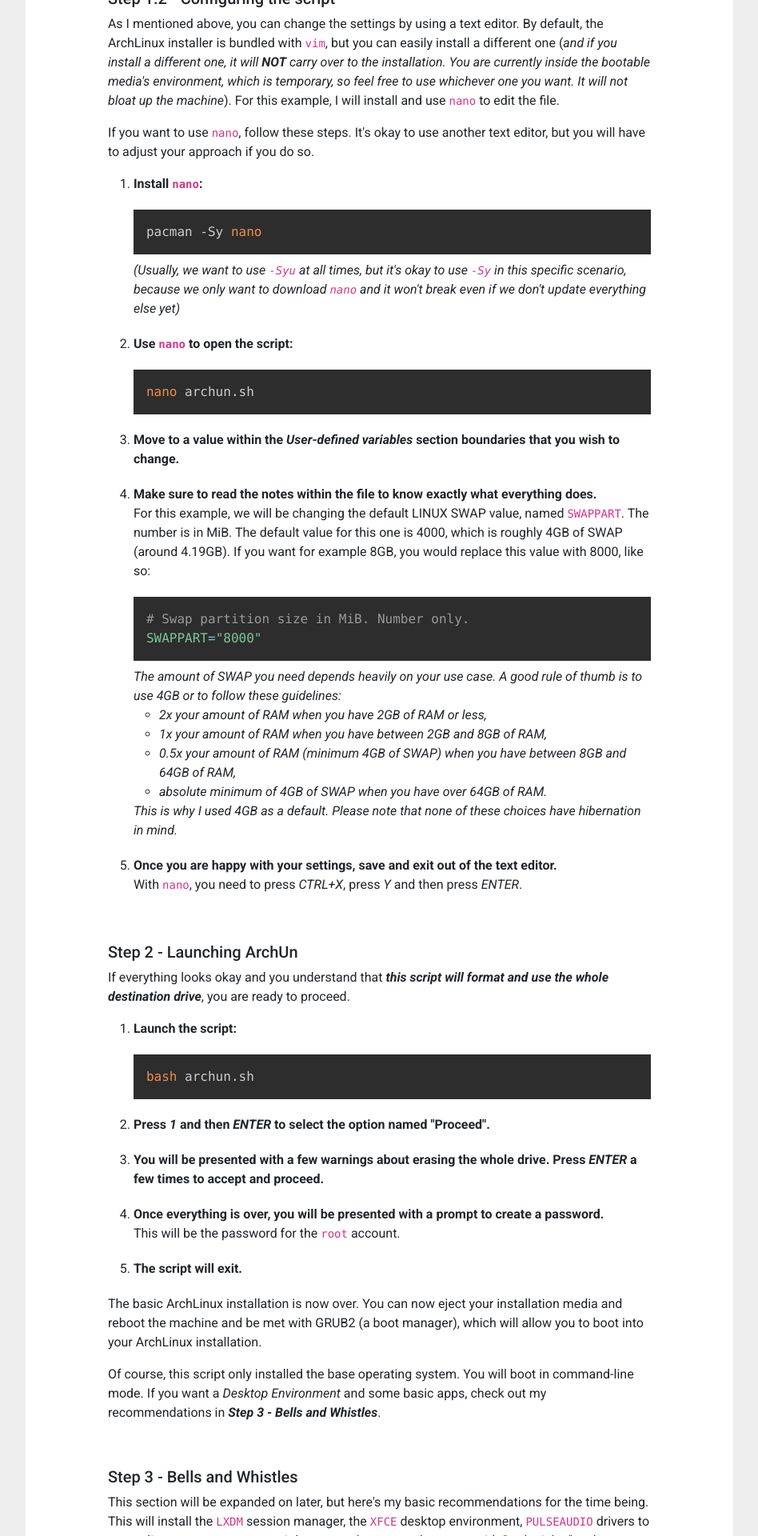
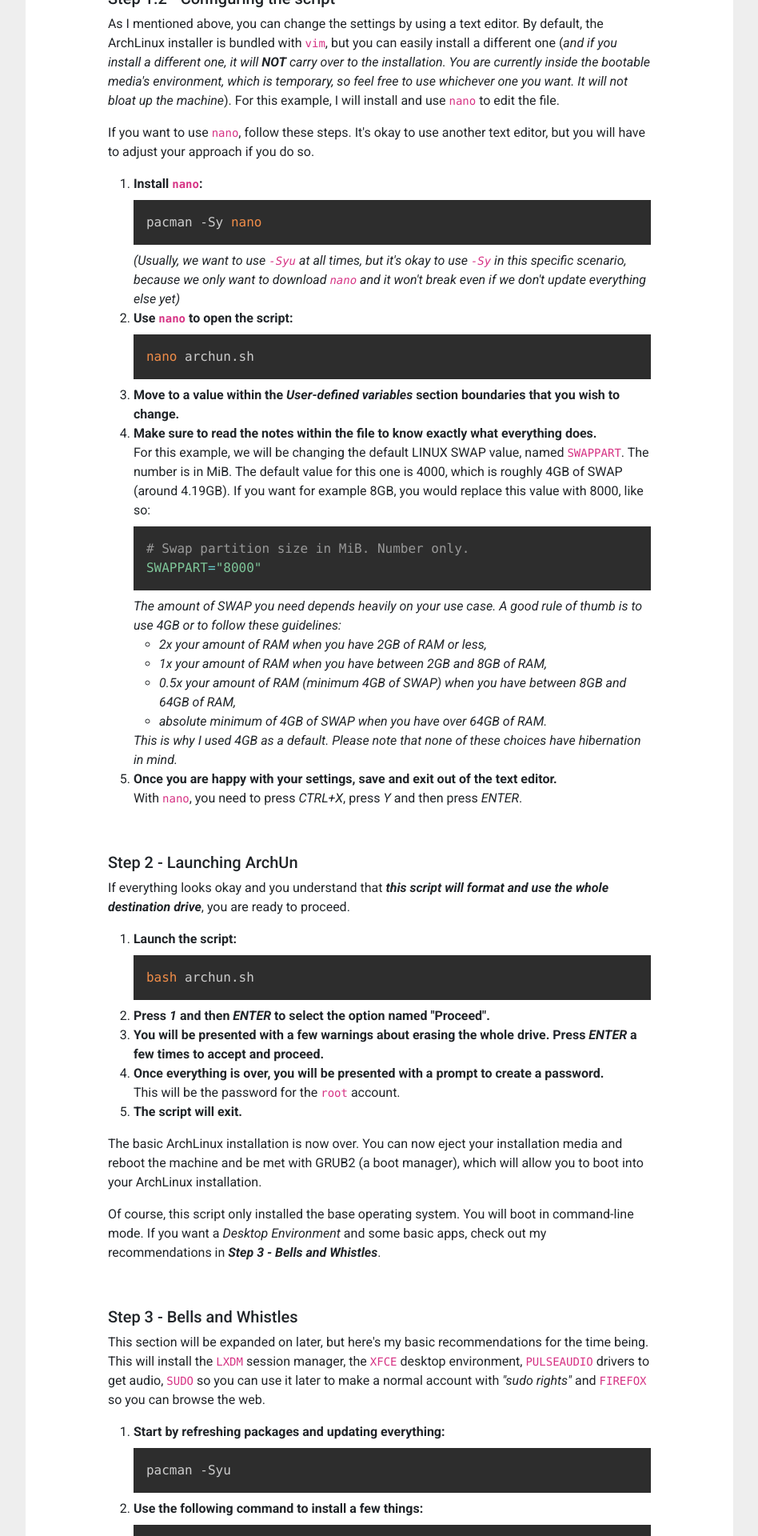
Before and after one commit to TechKeep/TechKeep.github.io, a Jekyll site: the page built from _posts/2022-04-25-how-to-install-archlinux-in-seconds.markdown, in a window 1280 px wide. Shown: the part 1980-3900 px from the top of the page at 80% size, without its empty margins (13-961 px from the left). Built offline with Jekyll 4.4.1, drawn with Linux system fonts in a browser that asks for light colours; nearby versions of some CDN libraries.

Commit message:
Update style.css

```diff
--- a/css/style.css
+++ b/css/style.css
@@ -255,14 +255,6 @@
   padding-bottom: 0px;
 }
 
-.ol-li-separation>li {
-  margin-bottom: 20px !important;
-}
-
-.code-word-wrap {
-   word-wrap: break-word !important;
-}
-
 /* Footer */
 
 footer {
```
